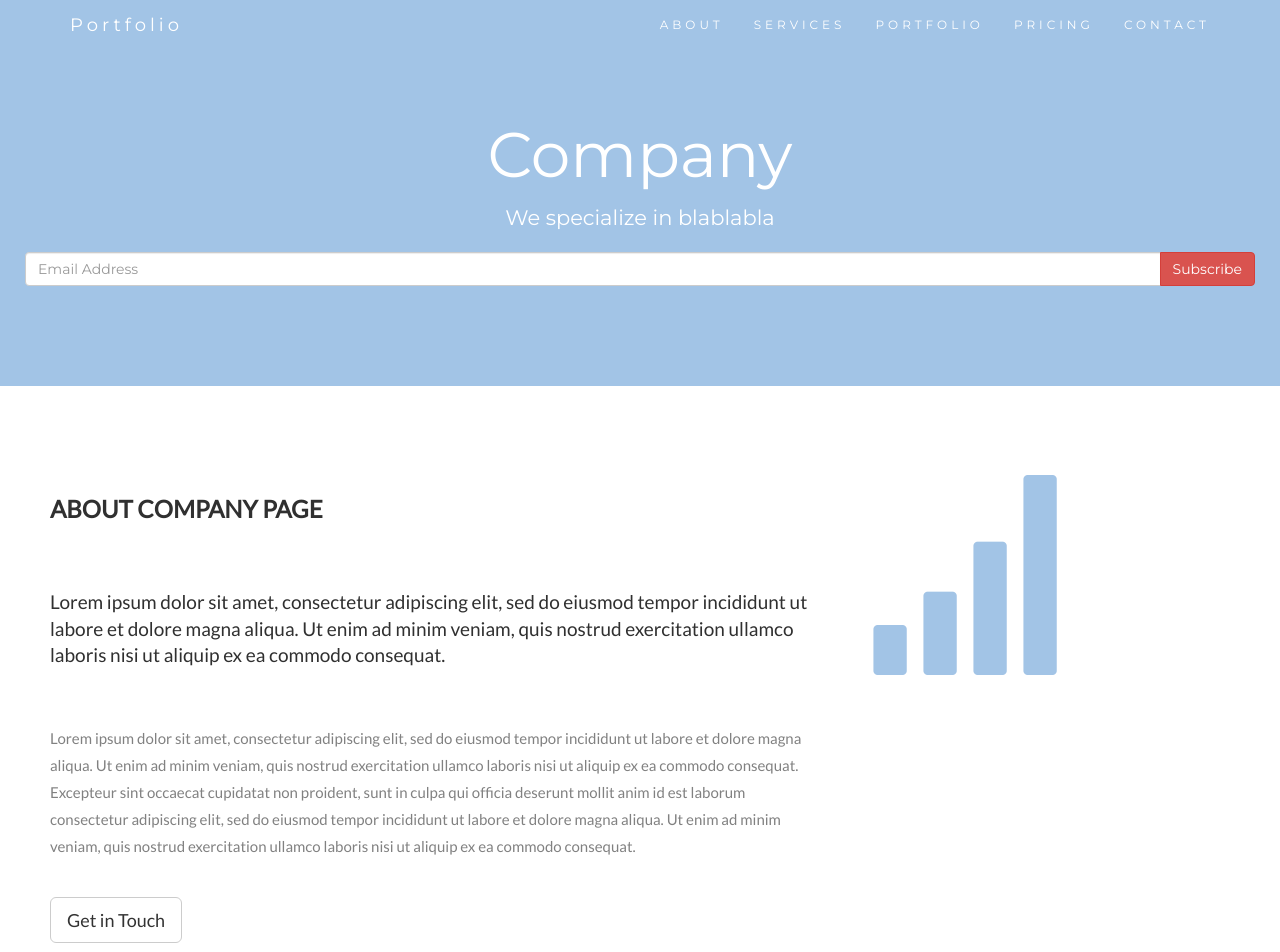
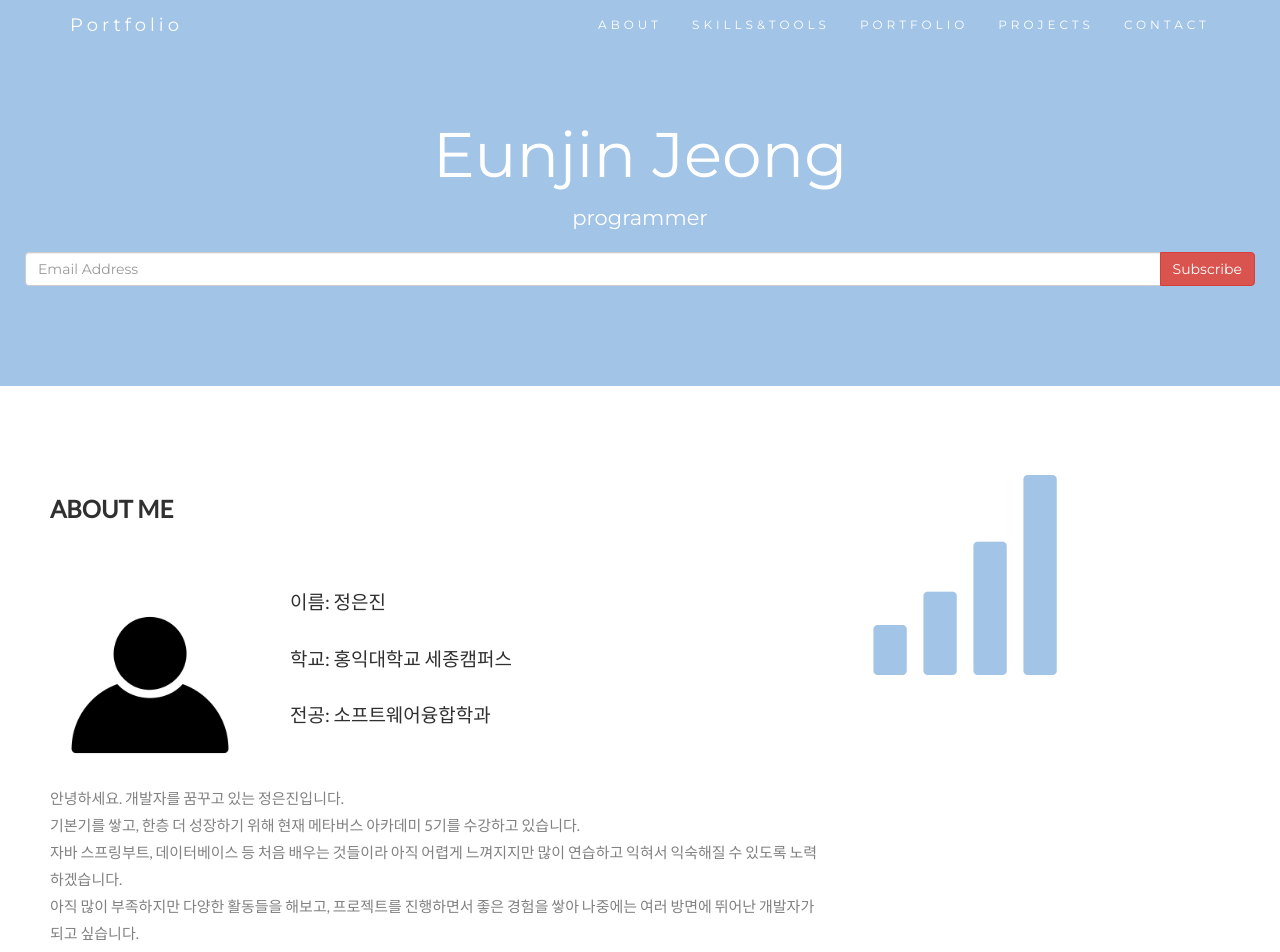
Before and after one commit to jej031020/jej031020.github.io, a plain HTML site: page index.html in a window 1280 px wide. Shown: the top 952 px of the page. Drawn offline with nearby package versions, Linux system fonts and the light colour scheme; a script that the page names is missing.

Commit message:
feat: ABOUT ME 내용 추가

```diff
--- a/index.html
+++ b/index.html
@@ -1,5 +1,6 @@
 <!DOCTYPE html>
 <html lang="en">
+
 <head>
     <!-- Theme Made By www.w3schools.com -->
     <title>JEJ Portfolio Page</title>
@@ -19,6 +20,7 @@
     <!--  Local의 스타일 적용  -->
     <link rel="stylesheet" href="css/style.css">
 </head>
+
 <body id="myPage" data-spy="scroll" data-target=".navbar" data-offset="60">
 
 
@@ -35,9 +37,9 @@
             <div class="collapse navbar-collapse" id="myNavbar">
                 <ul class="nav navbar-nav navbar-right">
                     <li><a href="#about">ABOUT</a></li>
-               <li><a href="#skils&tools">SERVICES</a></li>
+                    <li><a href="#skils&tools">SKILLS&TOOLS</a></li>
                     <li><a href="#portfolio">PORTFOLIO</a></li>
-               <li><a href="#project">PRICING</a></li>
+                    <li><a href="#project">PROJECTS</a></li>
                     <li><a href="#contact">CONTACT</a></li>
                 </ul>
             </div>
@@ -46,8 +48,8 @@
 
 
     <div class="jumbotron text-center">
-   <h1>Company</h1>
-   <p>We specialize in blablabla</p>
+        <h1>Eunjin Jeong</h1>
+        <p>programmer</p>
         <form>
             <div class="input-group">
                 <input type="email" class="form-control" size="50" placeholder="Email Address" required>
@@ -63,9 +65,20 @@
     <div id="about" class="container-fluid">
         <div class="row">
             <div class="col-sm-8">
-           <h2>About Company Page</h2><br>
-           <h4>Lorem ipsum dolor sit amet, consectetur adipiscing elit, sed do eiusmod tempor incididunt ut labore et dolore magna aliqua. Ut enim ad minim veniam, quis nostrud exercitation ullamco laboris nisi ut aliquip ex ea commodo consequat.</h4><br>
-           <p>Lorem ipsum dolor sit amet, consectetur adipiscing elit, sed do eiusmod tempor incididunt ut labore et dolore magna aliqua. Ut enim ad minim veniam, quis nostrud exercitation ullamco laboris nisi ut aliquip ex ea commodo consequat. Excepteur sint occaecat cupidatat non proident, sunt in culpa qui officia deserunt mollit anim id est laborum consectetur adipiscing elit, sed do eiusmod tempor incididunt ut labore et dolore magna aliqua. Ut enim ad minim veniam, quis nostrud exercitation ullamco laboris nisi ut aliquip ex ea commodo consequat.</p>
+                <h2>About Me</h2><br>
+                <div style="display: flex; align-items: flex-end;">
+                    <img src="assets/images/person.png" alt="Person" width="200" height="200"
+                        style="margin-right: 40px;" ;>
+                    <div>
+                        <h4>이름: 정은진</h4>
+                        <h4>학교: 홍익대학교 세종캠퍼스</h4>
+                        <h4>전공: 소프트웨어융합학과</h4><br>
+                    </div>
+                </div>
+                <p>안녕하세요. 개발자를 꿈꾸고 있는 정은진입니다.<br>
+                    기본기를 쌓고, 한층 더 성장하기 위해 현재 메타버스 아카데미 5기를 수강하고 있습니다.<br>
+                    자바 스프링부트, 데이터베이스 등 처음 배우는 것들이라 아직 어렵게 느껴지지만 많이 연습하고 익혀서 익숙해질 수 있도록 노력하겠습니다.<br>
+                    아직 많이 부족하지만 다양한 활동들을 해보고, 프로젝트를 진행하면서 좋은 경험을 쌓아 나중에는 여러 방면에 뛰어난 개발자가 되고 싶습니다.</p>
                 <br><button class="btn btn-default btn-lg">Get in Touch</button>
             </div>
             <div class="col-sm-4">
@@ -82,9 +95,15 @@
             </div>
             <div class="col-sm-8">
                 <h2>Our Values</h2><br>
-           <h4><strong>MISSION:</strong> Our mission lorem ipsum dolor sit amet, consectetur adipiscing elit, sed do eiusmod tempor incididunt ut labore et dolore magna aliqua. Ut enim ad minim veniam, quis nostrud exercitation ullamco laboris nisi ut aliquip ex ea commodo consequat.</h4><br>
-           <p><strong>VISION:</strong> Our vision Lorem ipsum dolor sit amet, consectetur adipiscing elit, sed do eiusmod tempor incididunt ut labore et dolore magna aliqua. Ut enim ad minim veniam, quis nostrud exercitation ullamco laboris nisi ut aliquip ex ea commodo consequat.
-               Lorem ipsum dolor sit amet, consectetur adipiscing elit, sed do eiusmod tempor incididunt ut labore et dolore magna aliqua. Ut enim ad minim veniam, quis nostrud exercitation ullamco laboris nisi ut aliquip ex ea commodo consequat.</p>
+                <h4><strong>MISSION:</strong> Our mission lorem ipsum dolor sit amet, consectetur adipiscing elit, sed
+                    do eiusmod tempor incididunt ut labore et dolore magna aliqua. Ut enim ad minim veniam, quis nostrud
+                    exercitation ullamco laboris nisi ut aliquip ex ea commodo consequat.</h4><br>
+                <p><strong>VISION:</strong> Our vision Lorem ipsum dolor sit amet, consectetur adipiscing elit, sed do
+                    eiusmod tempor incididunt ut labore et dolore magna aliqua. Ut enim ad minim veniam, quis nostrud
+                    exercitation ullamco laboris nisi ut aliquip ex ea commodo consequat.
+                    Lorem ipsum dolor sit amet, consectetur adipiscing elit, sed do eiusmod tempor incididunt ut labore
+                    et dolore magna aliqua. Ut enim ad minim veniam, quis nostrud exercitation ullamco laboris nisi ut
+                    aliquip ex ea commodo consequat.</p>
             </div>
         </div>
     </div>
@@ -175,13 +194,15 @@
             <!-- Wrapper for slides -->
             <div class="carousel-inner" role="listbox">
                 <div class="item active">
-               <h4>"This company is the best. I am so happy with the result!"<br><span>Michael Roe, Vice President, Comment Box</span></h4>
+                    <h4>"This company is the best. I am so happy with the result!"<br><span>Michael Roe, Vice President,
+                            Comment Box</span></h4>
                 </div>
                 <div class="item">
                     <h4>"One word... WOW!!"<br><span>John Doe, Salesman, Rep Inc</span></h4>
                 </div>
                 <div class="item">
-               <h4>"Could I... BE any more happy with this company?"<br><span>Chandler Bing, Actor, FriendsAlot</span></h4>
+                    <h4>"Could I... BE any more happy with this company?"<br><span>Chandler Bing, Actor,
+                            FriendsAlot</span></h4>
                 </div>
             </div>
 
@@ -286,7 +307,8 @@
                         <input class="form-control" id="email" name="email" placeholder="Email" type="email" required>
                     </div>
                 </div>
-           <textarea class="form-control" id="comments" name="comments" placeholder="Comment" rows="5"></textarea><br>
+                <textarea class="form-control" id="comments" name="comments" placeholder="Comment"
+                    rows="5"></textarea><br>
                 <div class="row">
                     <div class="col-sm-12 form-group">
                         <button class="btn btn-default pull-right" type="submit">Send</button>
@@ -310,9 +332,9 @@
 
 
     <script>
-   $(document).ready(function(){
+        $(document).ready(function () {
             // Add smooth scrolling to all links in navbar + footer link
-       $(".navbar a, footer a[href='#myPage']").on('click', function(event) {
+            $(".navbar a, footer a[href='#myPage']").on('click', function (event) {
                 // Make sure this.hash has a value before overriding default behavior
                 if (this.hash !== "") {
                     // Prevent default anchor click behavior
@@ -327,7 +349,7 @@
                     // The optional number (900) specifies the number of milliseconds it takes to scroll to the specified area
                     $('html, body').animate({
                         scrollTop: $(hash).offset().top
-               }, 900, function(){
+                    }, 900, function () {
 
 
                         // Add hash (#) to URL when done scrolling (default click behavior)
@@ -337,8 +359,8 @@
             });
 
 
-       $(window).scroll(function() {
-           $(".slideanim").each(function(){
+            $(window).scroll(function () {
+                $(".slideanim").each(function () {
                     var pos = $(this).offset().top;
 
 
@@ -353,4 +375,5 @@
 
 
 </body>
+
 </html>
```
Lines whose indentation alone changed are shown as unchanged.
